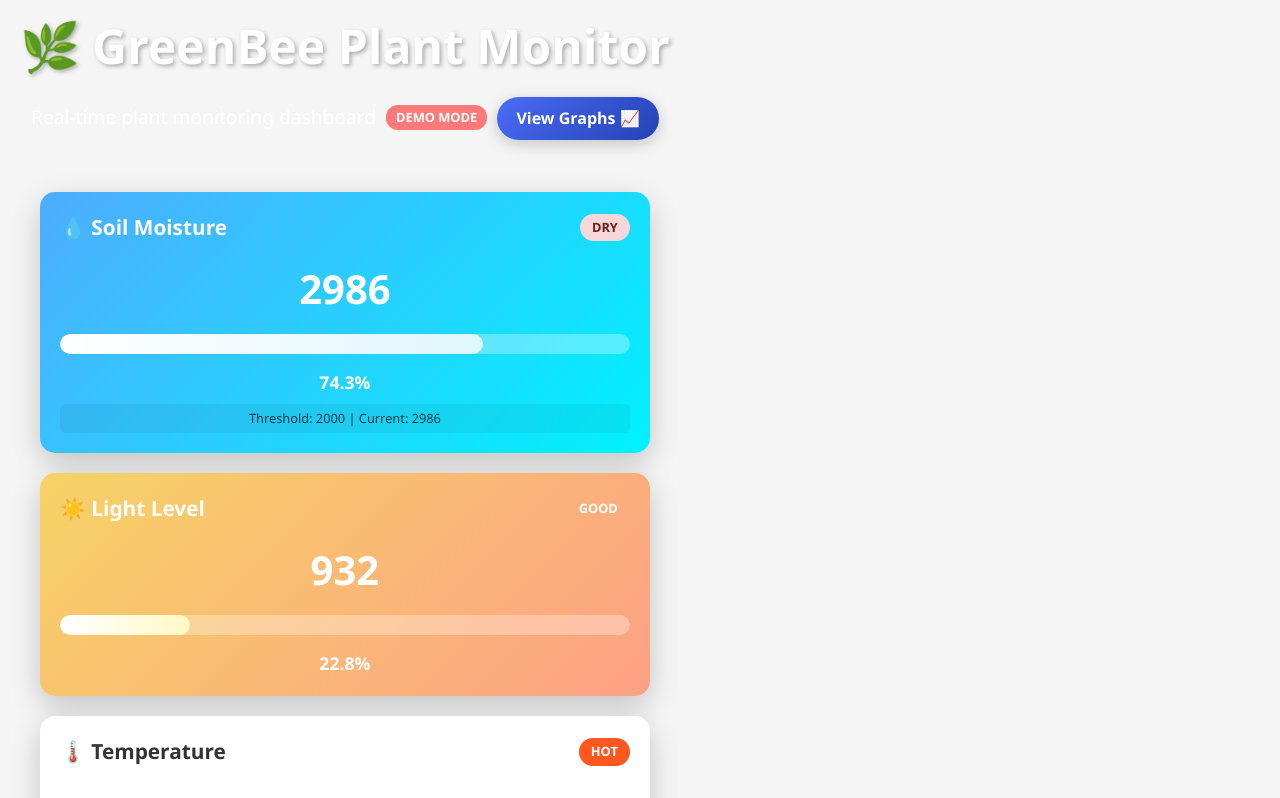
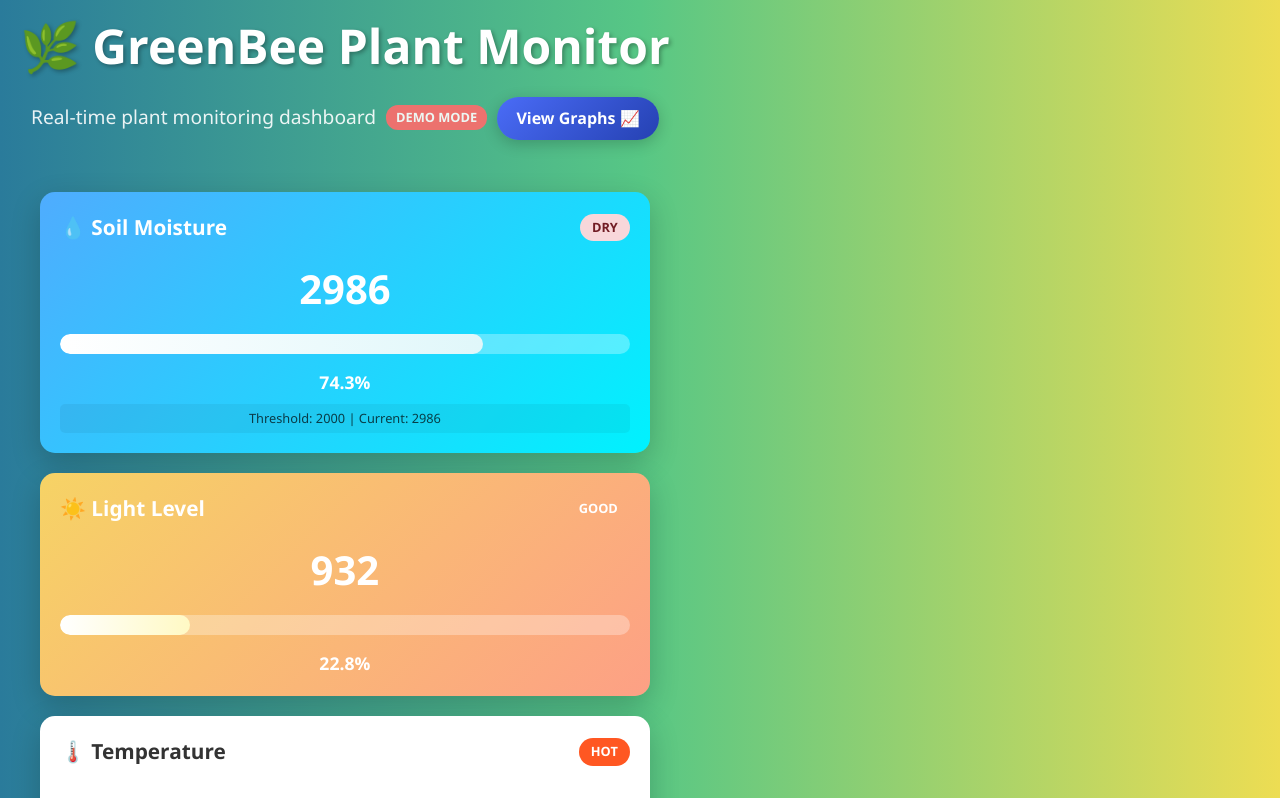
Before and after one commit to Binuk1/greenbee, a React (Vite) app: page / in a window 1280 px wide. Shown: the top 798 px of the page. Built offline with nearby package versions, Linux system fonts and the light colour scheme; no server answers; the database is empty.

Commit message:
Replace blank background into linear.

```diff
--- a/src/App.css
+++ b/src/App.css
@@ -7,7 +7,8 @@
 
 body {
   font-family: 'Segoe UI', Tahoma, Geneva, Verdana, sans-serif;
-  background: #f5f5f5;
+  background: #2A7B9B;
+  background: linear-gradient(90deg,rgba(42, 123, 155, 1) 0%, rgba(87, 199, 133, 1) 50%, rgba(237, 221, 83, 1) 100%);
   min-height: 100vh;
   color: #333;
 }
```
